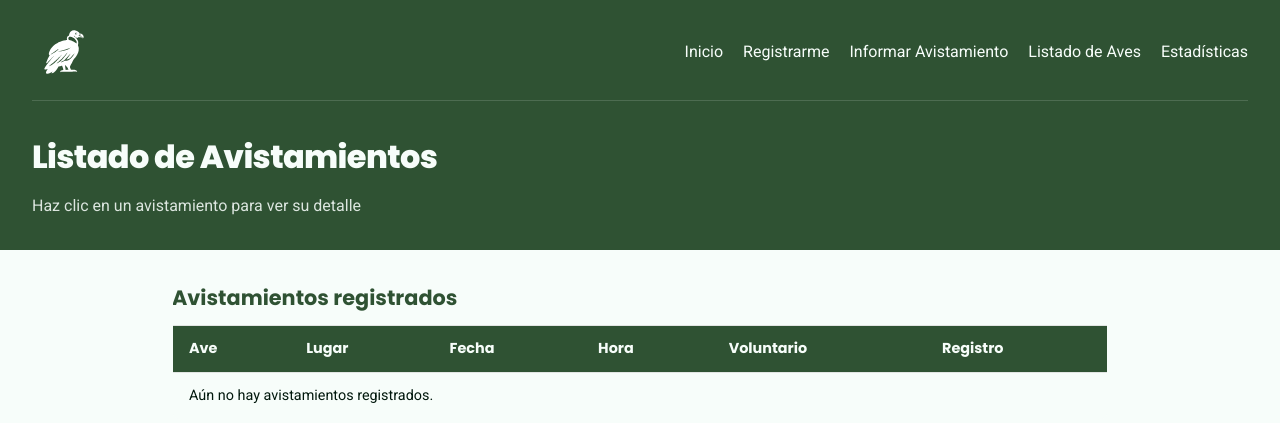
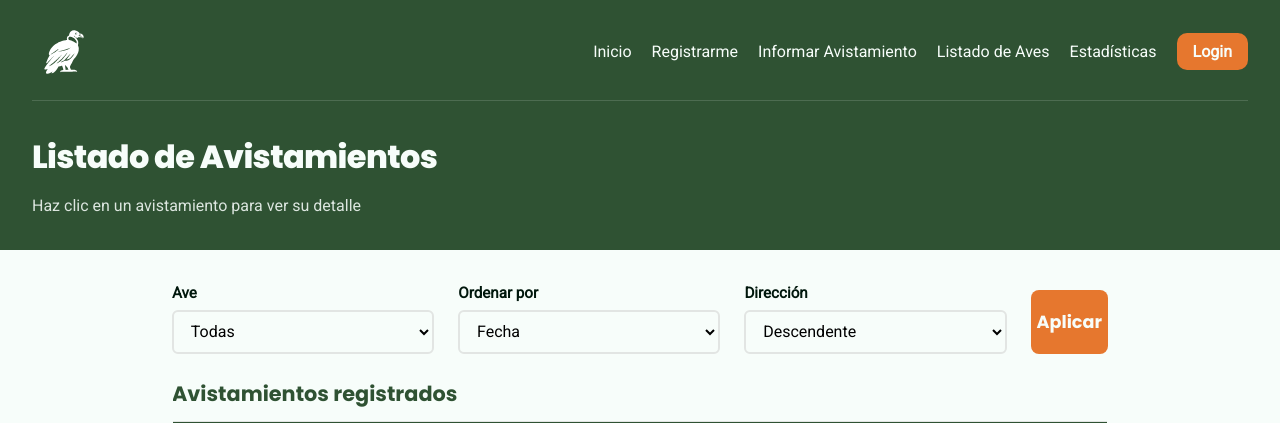
Before and after one commit to Diego2173/desarrollo_web_diego_mancilla, a Python web app: template templates/listadoAves/listadoAves.html in a window 1280 px wide. Shown: the top 423 px of the page. Run offline with Jinja, Linux system fonts and the light colour scheme; the template is opened without the code that fills it, so the values that code supplies are empty.

Commit message:
feat: Added login link to navigation, enhanced filtering options in listadoAves, and updated detail links for better navigation

```diff
--- a/templates/base.html
+++ b/templates/base.html
@@ -25,6 +25,7 @@
       <a class="navbar-page" href="{{ url_for('new_avistamiento') }}">Informar Avistamiento</a>
       <a class="navbar-page" href="{{ url_for('listado') }}">Listado de Aves</a>
       <a class="navbar-page" href="{{ url_for('estadisticas') }}">Estadísticas</a>
+      <a class="navbar-login" href="{{url_for('new_voluntario') }}">Login</a>
     </nav>
 
     {% block hero %}{% endblock %}
--- a/templates/listadoAves/detalle.html
+++ b/templates/listadoAves/detalle.html
@@ -63,6 +63,6 @@
       <p>Este avistamiento no tiene archivos adjuntos.</p>
     {% endif %}
 
-    <p><a class="volver" href="{{ url_for('listado', page=page) }}">Volver al listado</a></p>
+    <p><a class="volver" href="{{ url_for('listado', page=page, ave=ave_id, orden=orden, dir=direccion) }}">Volver al listado</a></p>
   </section>
 {% endblock %}
--- a/templates/listadoAves/listadoAves.html
+++ b/templates/listadoAves/listadoAves.html
@@ -12,6 +12,35 @@
 {% endblock %}
 
 {% block content %}
+<section class="filter">
+  <form method="get" action="{{ url_for('listado') }}">
+    <div class="field-filter">
+      <label for="ave">Ave</label>
+      <select id="ave" name="ave">
+        <option value="">Todas</option>
+        {% for av in aves %}
+          <option value="{{ av.id }}" {% if ave_id == av.id %}selected{% endif %}>{{ av.nombre }}</option>
+        {% endfor %}
+      </select>
+    </div>
+    <div class="field-filter">
+      <label for="orden">Ordenar por</label>
+      <select id="orden" name="orden">
+        <option value="fecha" {% if orden == 'fecha' %}selected{% endif %}>Fecha</option>
+        <option value="lugar" {% if orden == 'lugar' %}selected{% endif %}>Lugar</option>
+        <option value="ave"   {% if orden == 'ave' %}selected{% endif %}>Ave</option>
+      </select>
+    </div>
+    <div class="field-filter">
+      <label for="dir">Dirección</label>
+      <select id="dir" name="dir">
+        <option value="desc" {% if direccion == 'desc' %}selected{% endif %}>Descendente</option>
+        <option value="asc"  {% if direccion == 'asc' %}selected{% endif %}>Ascendente</option>
+      </select>
+    </div>
+    <button type="submit">Aplicar</button>
+  </form>
+</section>
   <div class="results-table">
     <table>
       <caption>Avistamientos registrados</caption>
@@ -29,8 +58,8 @@
         {% for a in avistamientos %}
           {% set fotos  = a.registros | rejectattr('es_video') | list | length %}
           {% set videos = a.registros | selectattr('es_video') | list | length %}
-          <tr class="clickable-row" data-href="{{ url_for('detalle', aid=a.id, page=page) }}">
-            <td><a href="{{ url_for('detalle', aid=a.id, page=page) }}">{{ a.ave.nombre }}</a></td>
+          <tr class="clickable-row" data-href="{{ url_for('detalle', aid=a.id, page=page, ave=ave_id, orden=orden, dir=direccion) }}">
+            <td><a href="{{ url_for('detalle', aid=a.id, page=page, ave=ave_id, orden=orden, dir=direccion) }}">{{ a.ave.nombre }}</a></td>
             <td>{{ a.lugar }}</td>
             <td>{{ a.fecha_hora.strftime('%d-%m-%Y') }}</td>
             <td>{{ a.fecha_hora.strftime('%H:%M') }}</td>
@@ -52,7 +81,7 @@
   <!-- Paginación -->
   <nav class="paginacion" aria-label="Paginación del listado">
     {% if page > 1 %}
-      <a class="page-btn" href="{{ url_for('listado', page=page - 1) }}">Anterior</a>
+      <a class="page-btn" href="{{ url_for('listado', page=page - 1, ave=ave_id, orden=orden, dir=direccion) }}">Anterior</a>
     {% else %}
       <span class="page-btn disabled">Anterior</span>
     {% endif %}
@@ -60,7 +89,7 @@
     <span id="page-number">Página {{ page }} de {{ total_pages }}</span>
 
     {% if page < total_pages %}
-      <a class="page-btn" href="{{ url_for('listado', page=page + 1) }}">Siguiente</a>
+      <a class="page-btn" href="{{ url_for('listado', page=page + 1, ave=ave_id, orden=orden, dir=direccion) }}">Siguiente</a>
     {% else %}
       <span class="page-btn disabled">Siguiente</span>
     {% endif %}
```
Also changed, not shown: templates/index.html (+13 -2 lines).
